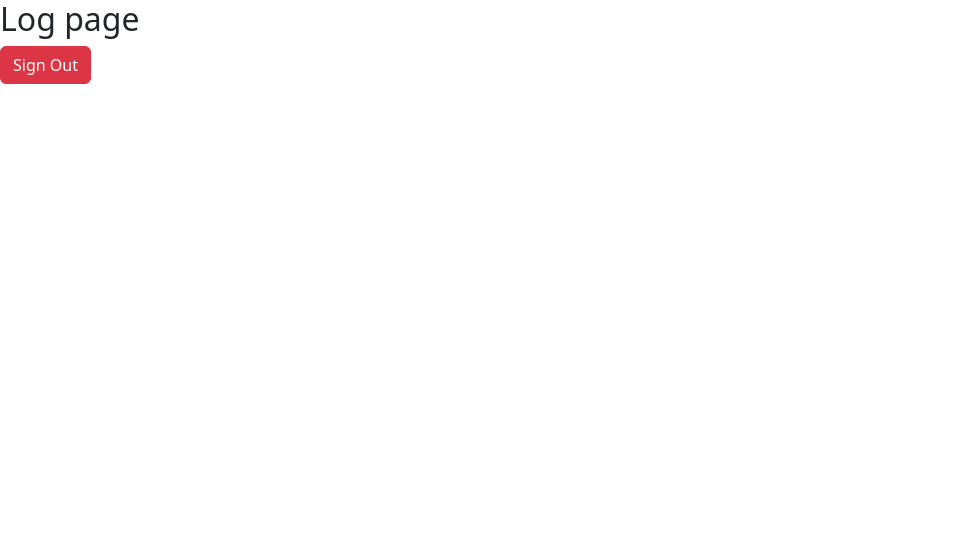
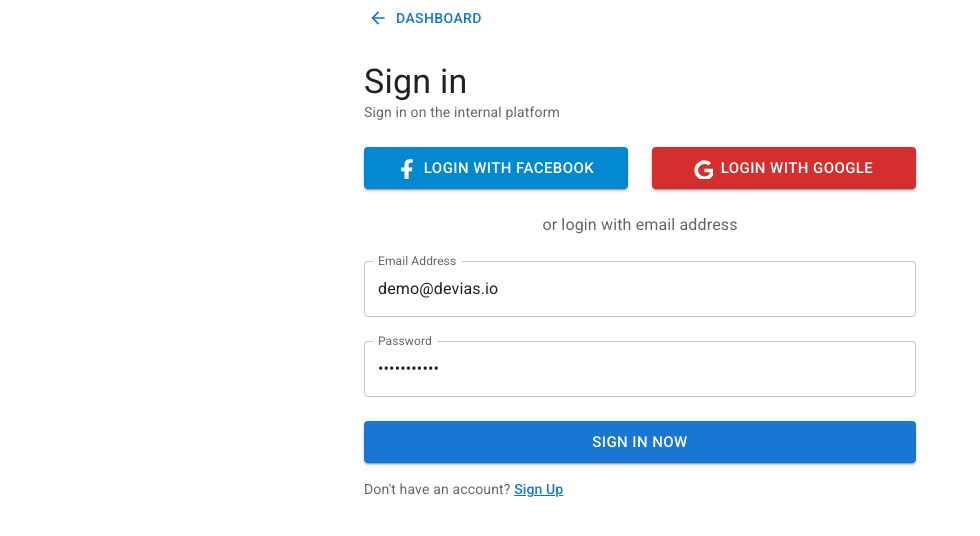
Before and after one commit to TeodoraPostovan/system-assistant, a React (Create React App) app: page /log in a window 1280 px wide. Shown: the top 536 px of the page, without its empty margins (0-980 px from the left). Built offline with nearby package versions, Linux system fonts and the light colour scheme; no server answers; sample sign-in values are in the browser's storage.

Commit message:
finish login component

```diff
--- a/src/components/Log.js
+++ /dev/null
@@ -1,31 +0,0 @@
-import React, { Component } from 'react';
-import { connect } from 'react-redux';
-import { firebaseApp } from '../firebase';
-
-class Log extends Component {
-    // signOut() {
-    //     firebaseApp.auth.signOut();
-    // }
-
-    render() {
-        console.log(this.props)
-        return(
-            <div>
-                <h2> Log page</h2>
-                <button
-                className='btn btn-danger'
-                onClick={()=>this.signOut}>
-                Sign Out
-                </button>
-            </div>
-        )
-    }
-}
-
-function mapStateProps(state) {
-    return{
-        state
-    }
-}
-
-export default connect(mapStateProps, null)(Log);
--- /dev/null
+++ b/src/components/Login.js
@@ -0,0 +1,230 @@
+import React, { Component } from 'react';
+
+
+import Head from 'next/head';
+import NextLink from 'next/link';
+import { useRouter } from 'next/router';
+
+import { connect } from 'react-redux';
+import { firebaseApp } from '../firebase';
+import { useFormik } from 'formik';
+import * as Yup from 'yup';
+import { Box, Button, Container, Grid, Link, TextField, Typography } from '@mui/material';
+import ArrowBackIcon from '@mui/icons-material/ArrowBack';
+import { Facebook as FacebookIcon } from '../icons/facebook';
+import { Google as GoogleIcon } from '../icons/google';
+
+// class Log extends Component {
+//     // signOut() {
+//     //     firebaseApp.auth.signOut();
+//     // }
+
+//     render() {
+//         console.log(this.props)
+//         return(
+//             <div>
+//                 <h2> Log page</h2>
+//                 <button
+//                 className='btn btn-danger'
+//                 onClick={()=>this.signOut}>
+//                 Sign Out
+//                 </button>
+//             </div>
+//         )
+//     }
+// }
+
+const Login = () => {
+    const router = useRouter();
+    const formik = useFormik({
+      initialValues: {
+        email: 'demo@devias.io',
+        password: 'Password123'
+      },
+      validationSchema: Yup.object({
+        email: Yup
+          .string()
+          .email(
+            'Must be a valid email')
+          .max(255)
+          .required(
+            'Email is required'),
+        password: Yup
+          .string()
+          .max(255)
+          .required(
+            'Password is required')
+      }),
+      onSubmit: () => {
+        router.push('/');
+      }
+    });
+
+    return (
+      <>
+        <Head>
+          <title>Login | Material Kit</title>
+        </Head>
+        <Box
+          component="main"
+          sx={{
+            alignItems: 'center',
+            display: 'flex',
+            flexGrow: 1,
+            minHeight: '100%'
+          }}
+        >
+          <Container maxWidth="sm">
+            <NextLink
+              href="/"
+              passHref
+            >
+              <Button
+                component="a"
+                startIcon={<ArrowBackIcon fontSize="small" />}
+              >
+                Dashboard
+              </Button>
+            </NextLink>
+            <form onSubmit={formik.handleSubmit}>
+              <Box sx={{ my: 3 }}>
+                <Typography
+                  color="textPrimary"
+                  variant="h4"
+                >
+                  Sign in
+                </Typography>
+                <Typography
+                  color="textSecondary"
+                  gutterBottom
+                  variant="body2"
+                >
+                  Sign in on the internal platform
+                </Typography>
+              </Box>
+              <Grid
+                container
+                spacing={3}
+              >
+                <Grid
+                  item
+                  xs={12}
+                  md={6}
+                >
+                  <Button
+                    color="info"
+                    fullWidth
+                    startIcon={<FacebookIcon />}
+                    onClick={formik.handleSubmit}
+                    size="large"
+                    variant="contained"
+                  >
+                    Login with Facebook
+                  </Button>
+                </Grid>
+                <Grid
+                  item
+                  xs={12}
+                  md={6}
+                >
+                  <Button
+                    fullWidth
+                    color="error"
+                    startIcon={<GoogleIcon />}
+                    onClick={formik.handleSubmit}
+                    size="large"
+                    variant="contained"
+                  >
+                    Login with Google
+                  </Button>
+                </Grid>
+              </Grid>
+              <Box
+                sx={{
+                  pb: 1,
+                  pt: 3
+                }}
+              >
+                <Typography
+                  align="center"
+                  color="textSecondary"
+                  variant="body1"
+                >
+                  or login with email address
+                </Typography>
+              </Box>
+              <TextField
+                error={Boolean(formik.touched.email && formik.errors.email)}
+                fullWidth
+                helperText={formik.touched.email && formik.errors.email}
+                label="Email Address"
+                margin="normal"
+                name="email"
+                onBlur={formik.handleBlur}
+                onChange={formik.handleChange}
+                type="email"
+                value={formik.values.email}
+                variant="outlined"
+              />
+              <TextField
+                error={Boolean(formik.touched.password && formik.errors.password)}
+                fullWidth
+                helperText={formik.touched.password && formik.errors.password}
+                label="Password"
+                margin="normal"
+                name="password"
+                onBlur={formik.handleBlur}
+                onChange={formik.handleChange}
+                type="password"
+                value={formik.values.password}
+                variant="outlined"
+              />
+              <Box sx={{ py: 2 }}>
+                <Button
+                  color="primary"
+                  disabled={formik.isSubmitting}
+                  fullWidth
+                  size="large"
+                  type="submit"
+                  variant="contained"
+                >
+                  Sign In Now
+                </Button>
+              </Box>
+              <Typography
+                color="textSecondary"
+                variant="body2"
+              >
+                Don&apos;t have an account?
+                {' '}
+                <NextLink
+                  href="/register"
+                >
+                  <Link
+                    to="/register"
+                    variant="subtitle2"
+                    underline="hover"
+                    sx={{
+                      cursor: 'pointer'
+                    }}
+                  >
+                    Sign Up
+                  </Link>
+                </NextLink>
+              </Typography>
+            </form>
+          </Container>
+        </Box>
+      </>
+    );
+  };
+
+// function mapStateProps(state) {
+//     return{
+//         state
+//     }
+// }
+
+// export default connect(mapStateProps, null)(Login);
+
+export default Login;
--- /dev/null
+++ b/src/icons/facebook.js
@@ -0,0 +1,14 @@
+import { createSvgIcon } from '@mui/material/utils';
+
+export const Facebook = createSvgIcon(
+  <svg
+    xmlns="http://www.w3.org/2000/svg"
+    viewBox="0 0 20 20"
+    fill="currentColor"
+  >
+    <path
+      d="M9.53144612,22.005 L9.53144612,13.0552149 L6.44166667,13.0552149 L6.44166667,9.49875 L9.53144612,9.49875 L9.53144612,6.68484375 C9.53144612,5.19972656 9.95946769,4.04680661 10.8155103,3.22608401 C11.6715529,2.4053613 12.808485,1.995 14.2263057,1.995 C15.3766134,1.995 16.3129099,2.04710915 17.0351961,2.15132812 L17.0351961,5.3169726 L15.1090998,5.3169726 C14.3868137,5.3169726 13.8919142,5.47330073 13.6244006,5.78595698 C13.4103902,6.04650407 13.3033846,6.46337874 13.3033846,7.03658198 L13.3033846,9.49875 L16.71418,9.49875 L16.2326559,13.0552149 L13.3033846,13.0552149 L13.3033846,22.005 L9.53144612,22.005 Z"
+    />
+  </svg>,
+  'Facebook'
+);
--- /dev/null
+++ b/src/icons/google.js
@@ -0,0 +1,14 @@
+import { createSvgIcon } from '@mui/material/utils';
+
+export const Google = createSvgIcon(
+  <svg
+    xmlns="http://www.w3.org/2000/svg"
+    viewBox="0 0 20 20"
+    fill="currentColor"
+  >
+    <path
+      d="M21,12.2177419 C21,13.9112905 20.6311475,15.4233869 19.8934426,16.7540323 C19.1557377,18.0846776 18.1168031,19.1249998 16.7766393,19.875 C15.4364756,20.6250002 13.8934424,21 12.147541,21 C10.4999998,21 8.97540984,20.5947579 7.57377049,19.7842742 C6.17213115,18.9737905 5.05942604,17.8790323 4.23565574,16.5 C3.41188543,15.1209677 3,13.6209679 3,12 C3,10.3790321 3.41188543,8.87903226 4.23565574,7.5 C5.05942604,6.12096774 6.17213115,5.02620949 7.57377049,4.21572581 C8.97540984,3.40524212 10.4999998,3 12.147541,3 C14.5327871,3 16.5737705,3.78629051 18.2704918,5.35887097 L15.7991803,7.71774194 C15.0122953,6.96774175 14.0655738,6.52016129 12.9590164,6.375 C11.9262295,6.22983871 10.9057375,6.375 9.89754098,6.81048387 C8.88934445,7.24596774 8.07786904,7.89919355 7.46311475,8.77016129 C6.79918033,9.71370968 6.46721311,10.7903228 6.46721311,12 C6.46721311,13.0403228 6.72540984,13.9899192 7.24180328,14.8487903 C7.75819672,15.7076615 8.4467215,16.3971776 9.30737705,16.9173387 C10.1680326,17.4374998 11.1147541,17.6975806 12.147541,17.6975806 C13.2540984,17.6975806 14.2254096,17.455645 15.0614754,16.9717742 C15.7254098,16.5846772 16.2786885,16.0645161 16.7213115,15.4112903 C17.0409838,14.8790321 17.2499998,14.3467744 17.3483607,13.8145161 L12.147541,13.8145161 L12.147541,10.6935484 L20.852459,10.6935484 C20.9508199,11.2258066 21,11.7338712 21,12.2177419 Z"
+    />
+  </svg>,
+  'Google'
+);
--- a/src/index.js
+++ b/src/index.js
@@ -10,7 +10,7 @@ import { createBrowserHistory } from 'history';
 import { firebaseApp } from './firebase';
 
 
-import Log from './components/Log';
+import Login from './components/Login';
 import Profile from './components/Profile';
 import Register from './components/Register';
 import SignIn from './components/SignIn';
@@ -59,7 +59,7 @@ ReactDOM.render(
     <BrowserRouter history={history}>
     <Routes>
       <Route exact path="/" element={<Welcome/>} />
-      <Route exact path="/log" element={<Log/>} />
+      <Route exact path="/log" element={<Login/>} />
       <Route exact path="/profile" element={<Profile/>} />
       {/* <Route exact path="/signin" element={<SignIn/>} /> */}
       <Route exact path="/register" element={<Register/>} />
```
Also changed, not shown: package.json (+7 -3 lines), 1 other file (tests, documents, lock files or other folders).
